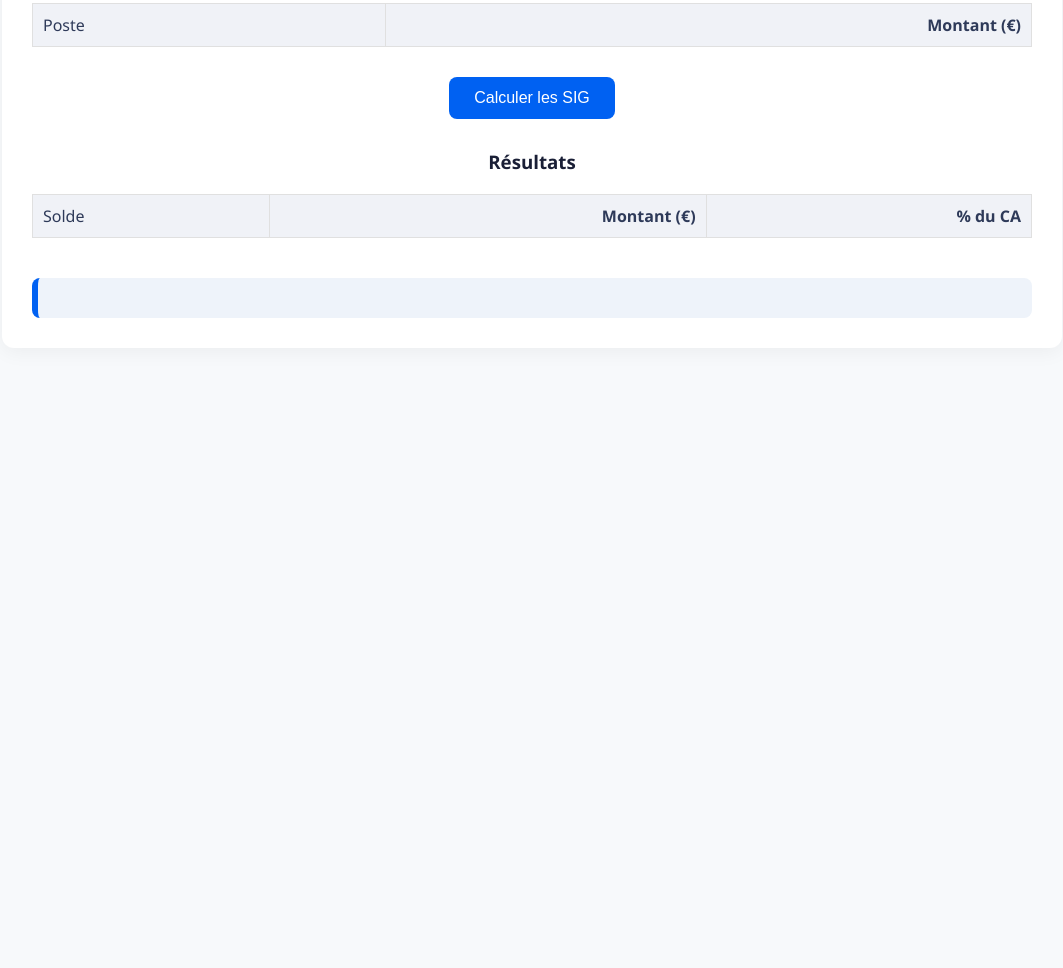
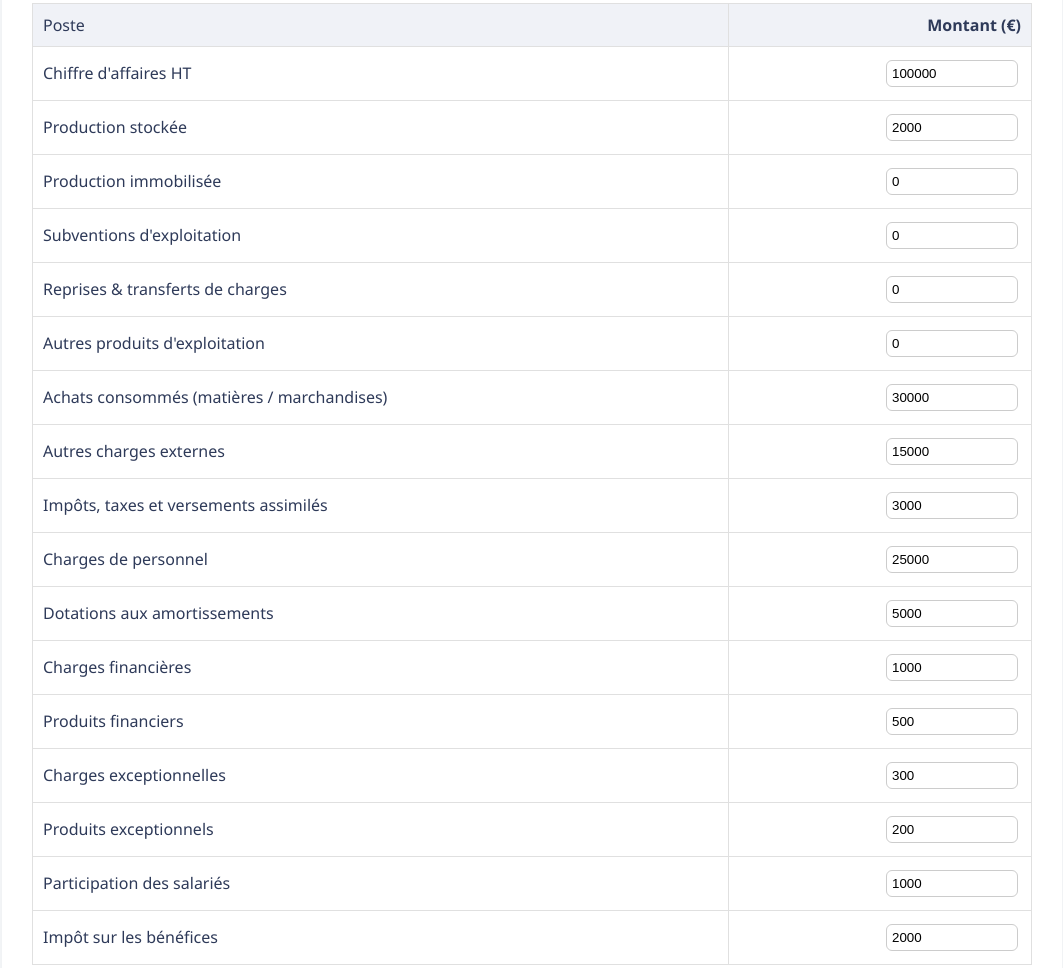
Before and after one commit to 91jarvis/simulateur-sig, a plain HTML site: page index.html in a window 1280 px wide. Shown: the part 308-1276 px from the top of the page, without its empty margins (108-1171 px from the left). Before the commit the page ends 800 px from the top, so only its background shows below. Drawn offline with nearby package versions, Linux system fonts and the light colour scheme.

Commit message:
Update index.html

```diff
--- a/index.html
+++ b/index.html
@@ -107,8 +107,24 @@
         </tr>
       </thead>
       <tbody id="inputs">
-        <!-- Zone de saisie dynamique (inchangée ici) -->
-      </tbody>
+  <tr><td class="label">Chiffre d'affaires HT</td><td><input type="number" id="ca" value="100000"></td></tr>
+  <tr><td class="label">Production stockée</td><td><input type="number" id="prod_stock" value="2000"></td></tr>
+  <tr><td class="label">Production immobilisée</td><td><input type="number" id="prod_immob" value="0"></td></tr>
+  <tr><td class="label">Subventions d'exploitation</td><td><input type="number" id="subv" value="0"></td></tr>
+  <tr><td class="label">Reprises & transferts de charges</td><td><input type="number" id="reprises" value="0"></td></tr>
+  <tr><td class="label">Autres produits d'exploitation</td><td><input type="number" id="autres_prod" value="0"></td></tr>
+  <tr><td class="label">Achats consommés (matières / marchandises)</td><td><input type="number" id="achats" value="30000"></td></tr>
+  <tr><td class="label">Autres charges externes</td><td><input type="number" id="externes" value="15000"></td></tr>
+  <tr><td class="label">Impôts, taxes et versements assimilés</td><td><input type="number" id="impots" value="3000"></td></tr>
+  <tr><td class="label">Charges de personnel</td><td><input type="number" id="personnel" value="25000"></td></tr>
+  <tr><td class="label">Dotations aux amortissements</td><td><input type="number" id="dotations" value="5000"></td></tr>
+  <tr><td class="label">Charges financières</td><td><input type="number" id="financieres" value="1000"></td></tr>
+  <tr><td class="label">Produits financiers</td><td><input type="number" id="prod_fin" value="500"></td></tr>
+  <tr><td class="label">Charges exceptionnelles</td><td><input type="number" id="excep_charges" value="300"></td></tr>
+  <tr><td class="label">Produits exceptionnels</td><td><input type="number" id="excep_prod" value="200"></td></tr>
+  <tr><td class="label">Participation des salariés</td><td><input type="number" id="participation" value="1000"></td></tr>
+  <tr><td class="label">Impôt sur les bénéfices</td><td><input type="number" id="impot_soc" value="2000"></td></tr>
+</tbody>
     </table>
 
     <button onclick="calculSIG()">Calculer les SIG</button>
```
